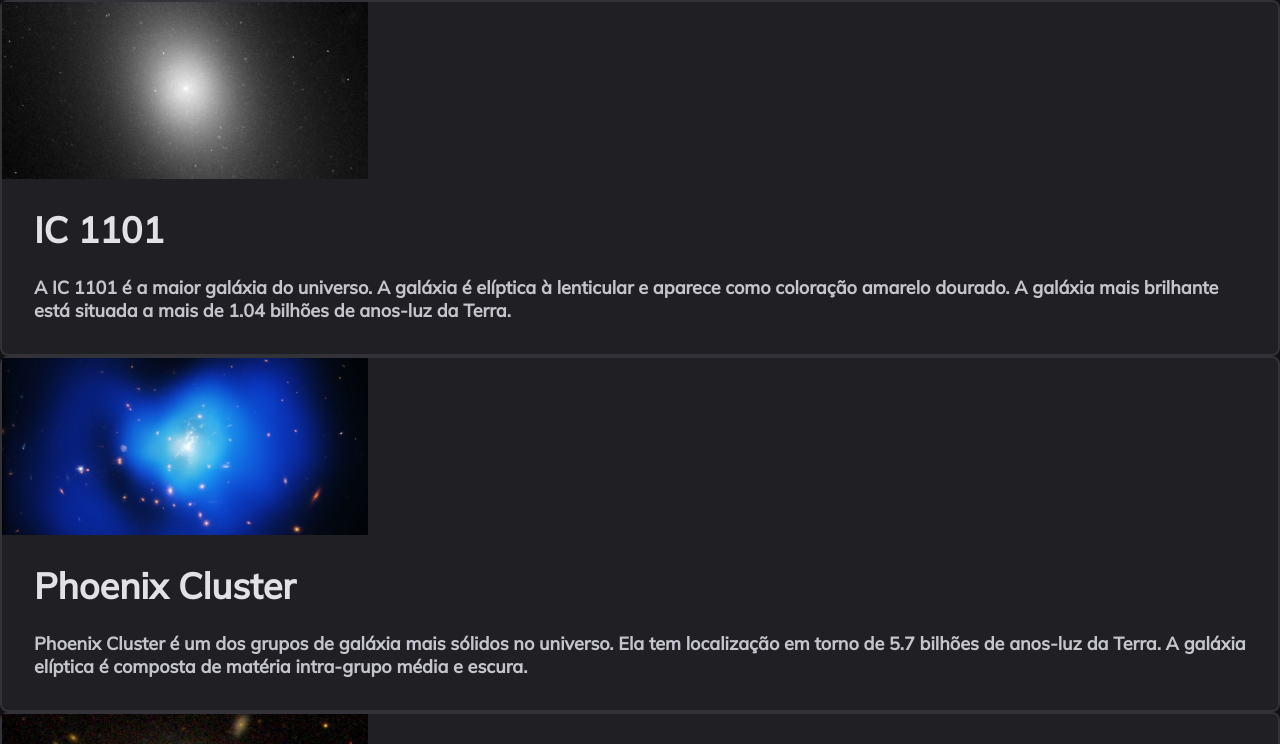
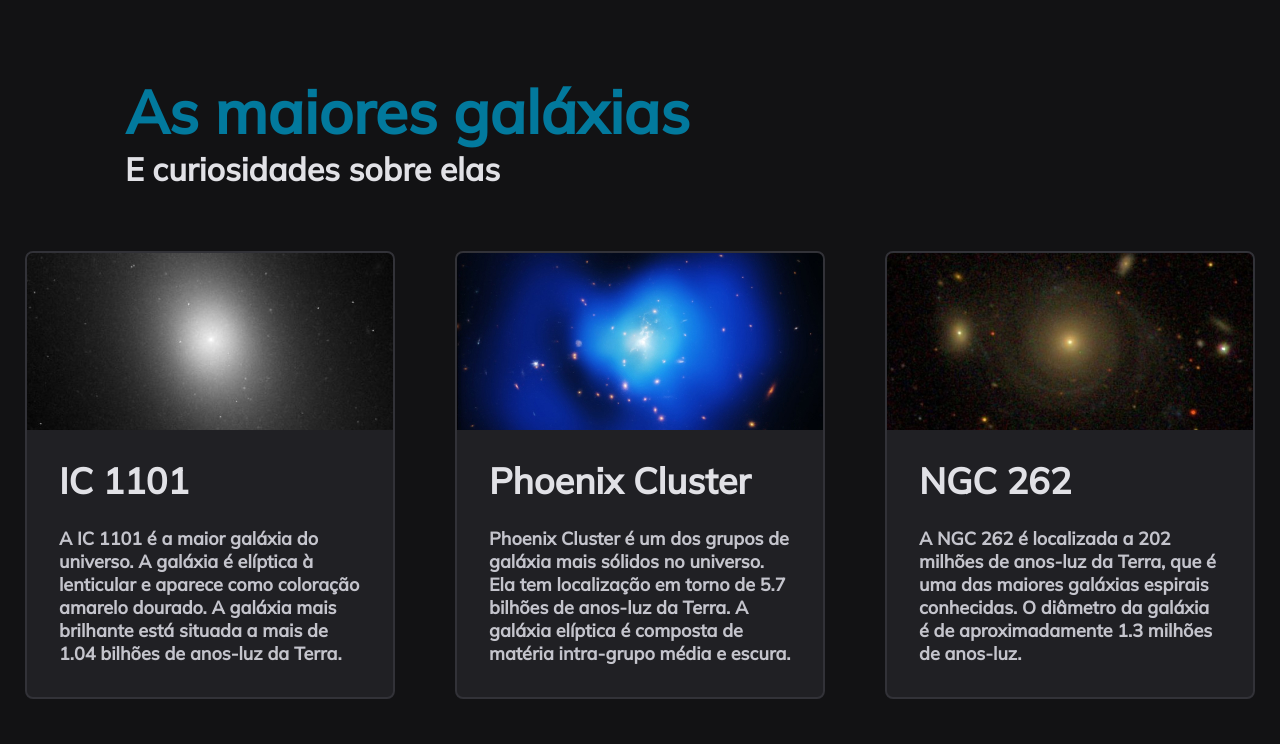
Before and after one commit to dancarvalho09/Curso-Explorer-Rocketseat, a plain HTML site: page ProjetosAula/Projeto05-Galaxies/index.html in a window 1280 px wide. Shown: the top 744 px of the page. Drawn offline with Linux system fonts and the light colour scheme.

Commit message:
Update Project05

```diff
--- a/ProjetosAula/Projeto05-Galaxies/index.html
+++ b/ProjetosAula/Projeto05-Galaxies/index.html
@@ -7,7 +7,10 @@
     <title>Galaxies</title>
 </head>
 <body>
-    <header></header>
+    <header>
+        <h1>As maiores galáxias</h1>
+        <p>E curiosidades sobre elas</p>
+    </header>
     <main>
         <div class="card">
             <img src="images/ic1101.jpg" alt="">
--- a/ProjetosAula/Projeto05-Galaxies/style.css
+++ b/ProjetosAula/Projeto05-Galaxies/style.css
@@ -11,12 +11,43 @@
 body {
     font-family: 'Mulish', sans-serif;
     background-color: #121214;
+    display: grid;
+    justify-content: center;
+    padding: 74px 104px;
+}
+
+/* HEADER */
+header {
+    padding-left: 100px;
+}
+
+header h1 {
+    font-size: 60px;
+    font-weight: 900;
+    color: #02799D;
+
+}
+
+header p {
+    font-size: 32px;
+    font-weight: 600;
+    color: #e1e1e6;
+    margin-bottom: 62px;
+
+}
+
+/* CARDS */
+main {
+    display: grid;
+    grid-template-columns: repeat(3, 370px) /*repeat(3, 1fr)*/;
+    gap: 48px 60px;
 }
 
 div.card {
     background-color: #202024;
     border: 2px solid #323238;
     border-radius: 8px;
+    overflow: hidden;
 }
 
 div.card h2 {
```
